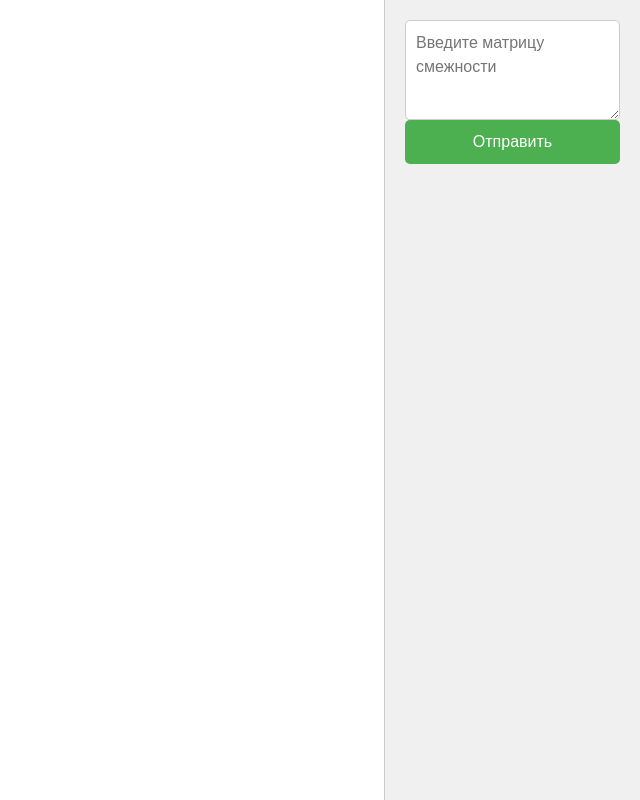
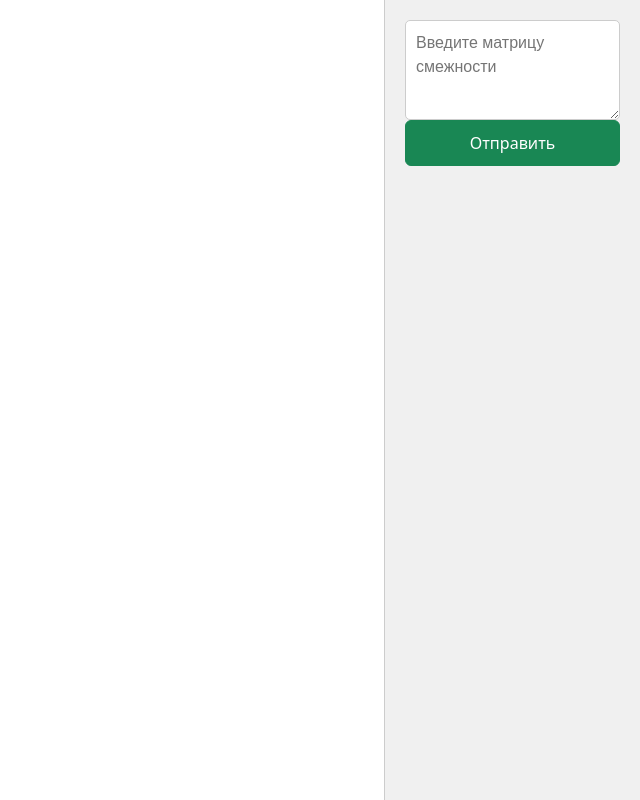
Before and after one commit to F-i-i-X-i-i/graphFx, a React (Create React App) app: page / in a window 1280 px wide. Shown: the whole page, without its empty margins (640-1280 px from the left). Built offline with nearby package versions, Linux system fonts and the light colour scheme.

Commit message:
add button style and fiixiing empty-error

```diff
--- a/src/css/sidebar.css
+++ b/src/css/sidebar.css
@@ -25,10 +25,6 @@
   .sidebar button {
     width: 100%;
     padding: 10px;
-    background-color: #4CAF50;
-    color: #fff;
-    border: none;
-    border-radius: 5px;
     cursor: pointer;
   }
 
@@ -47,15 +43,3 @@
     display: block;
     box-sizing: border-box;
   }
-
-  .sidebar button {
-    width: 100%;
-    padding: 10px;
-    background-color: #4CAF50;
-    color: #fff;
-    border: none;
-    border-radius: 5px;
-    cursor: pointer;
-    font-size: 16px;
-    font-family: Arial, sans-serif;
-  }
--- a/src/input/adjMatrix.ts
+++ b/src/input/adjMatrix.ts
@@ -10,7 +10,7 @@ class AdjMatrix implements Interface.GraphFx {
 
     constructor(input ?: string) {
         this.nodeList = [];
-        console.log(input);
+        //console.log(input);
         if (input)
             this.nodeList = this.create(input);
 
@@ -31,7 +31,7 @@ class AdjMatrix implements Interface.GraphFx {
             nodeList.push(node);
         }
         for (let i = 0; i < rows.length; i++) {
-            const row = rows[i].split(' ').map(Number);
+            const row = rows[i].trim().split(' ').map(Number);
             for (let j = 0; j < row.length; j++) {
                 if (row[j] > 0) {
                     const edge: Interface.EdgeFx = {
--- a/src/mainframe/checkers.tsx
+++ b/src/mainframe/checkers.tsx
@@ -1,6 +1,8 @@
 function checkMatrix(matrix: string): string {
     // Проверить, что матрица не пустая
-    if (matrix.length === 0) {
+
+
+    if (matrix.length === 0 || matrix.split(' ').join('') === '') {
       return "Ошибка: матрица пустая.";
     }
 
@@ -8,7 +10,8 @@ function checkMatrix(matrix: string): string {
     const rows = matrix.split('\n');
     const cols = rows[0].split(' ').length;
     for (const row of rows) {
-      if (row.split(' ').length !== cols) {
+        console.log('\t', row.trim());
+      if (row.trim().split(' ').length !== cols) {
         return "Ошибка: матрица не квадратная.";
       }
     }
--- a/src/mainframe/mainframe.tsx
+++ b/src/mainframe/mainframe.tsx
@@ -47,11 +47,10 @@ const Mainframe: React.FC<{}> = () => {
       const error = checkMatrix(currInput);
       setError(error);
       if (error === '') {
-        console.log(currInput);
+        //console.log(currInput);
         setInput(currInput);
       } else {
         setShowError(true);
-        setError('');
       }
     };
 
@@ -72,7 +71,7 @@ const Mainframe: React.FC<{}> = () => {
       <DrawGraph graph={graphAlg.graph} width={width * 0.8} height={height} />
       <div className="sidebar">
         <textarea className="Inputmatrix" value={currInput} onChange={(e) => setCurrInput(e.target.value)} placeholder="Введите матрицу смежности" />
-        <button onClick={handleSendMatrix}>Отправить</button>
+        <Button variant="success" onClick={handleSendMatrix}>Отправить</Button>
       </div>
     </div>
   );
```
